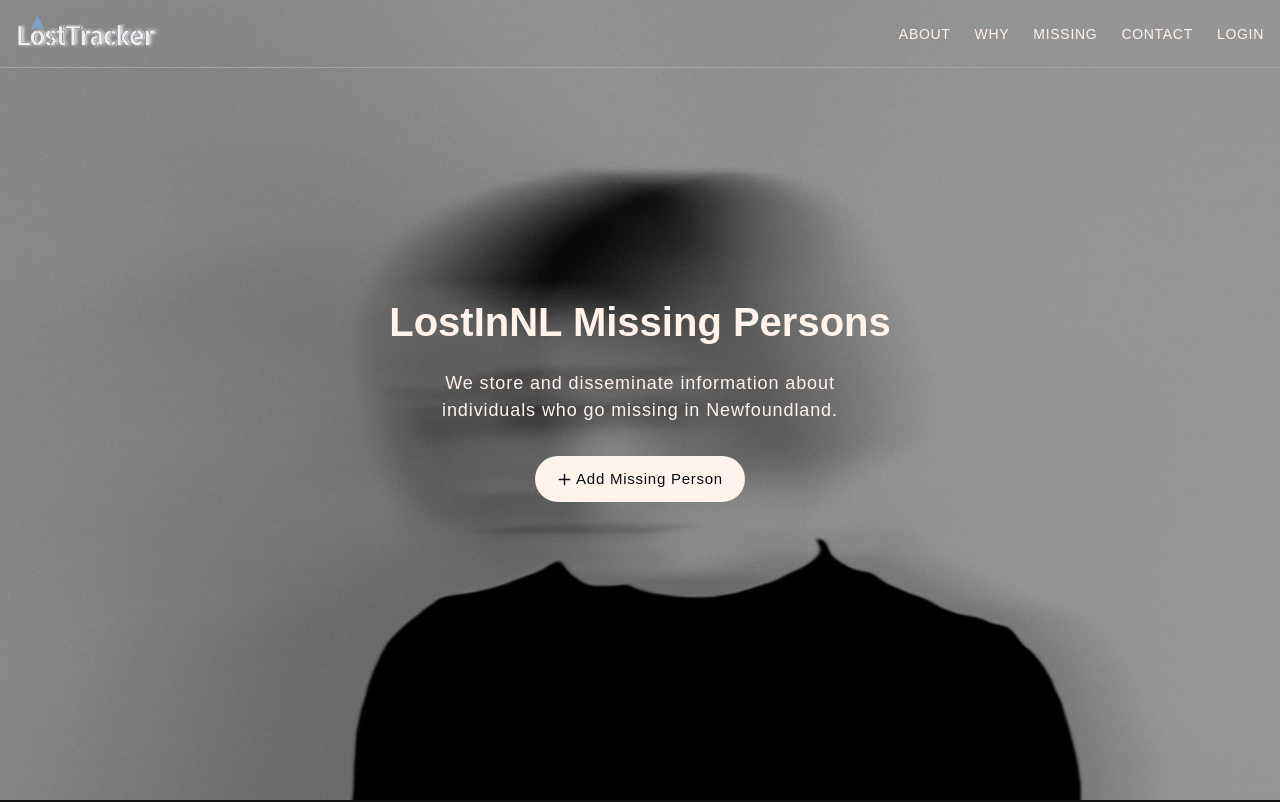
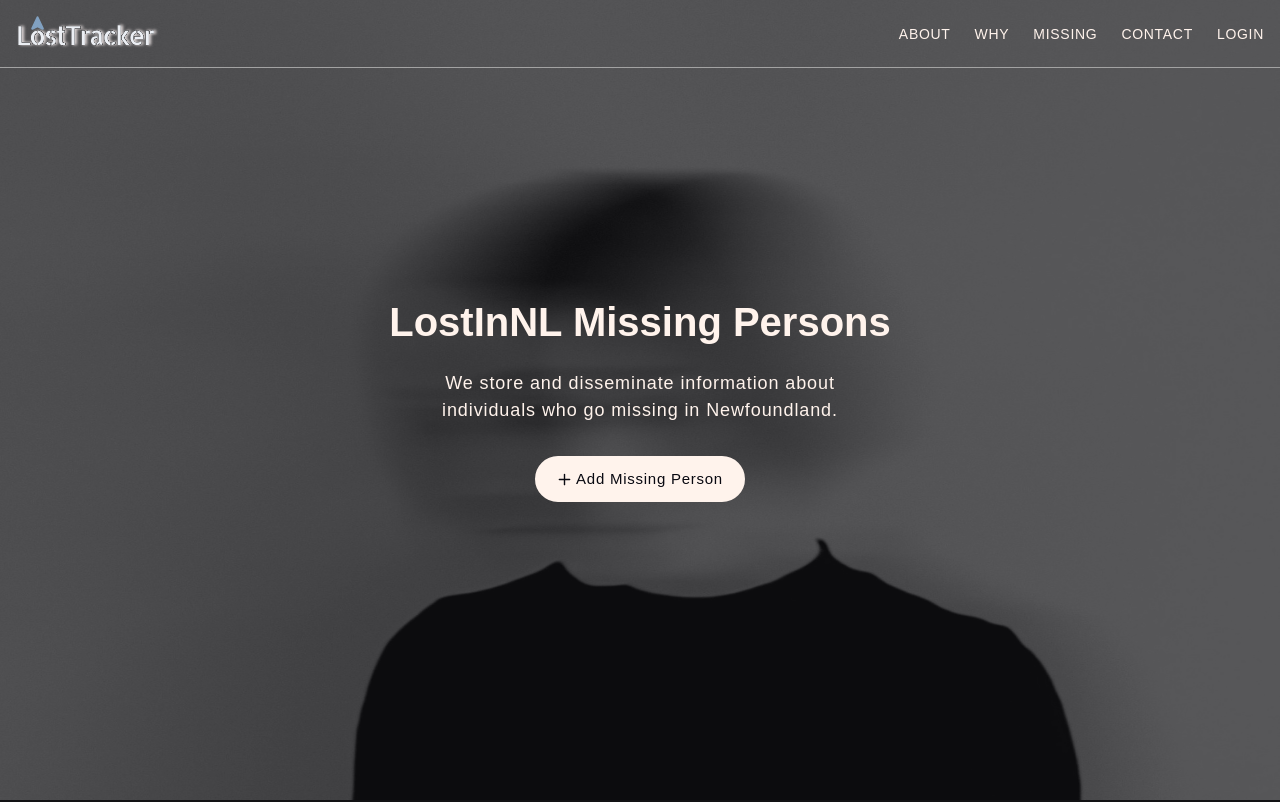
Before and after one commit to joujou144/missing-persons-homepage, a Next.js app: page / in a window 1280 px wide. Shown: the top 802 px of the page. Built offline with nearby package versions, Linux system fonts and the light colour scheme; a web font is replaced by a local one.

Commit message:
change button onclick routing

```diff
--- a/app/Hero.tsx
+++ b/app/Hero.tsx
@@ -3,16 +3,12 @@
 import { HERO_HEADLINE, HERO_SUBTEXT } from "@/constant";
 import Image from "next/image";
 import Button from "../components/Button";
+import Link from "next/link";
 
 const Hero = () => {
-  // TODO: add routing on click
-  const handleClick = () => {
-    console.log("click");
-  };
-
   return (
     <section className="xl-container text-cream relative flex items-center justify-center h-svh lg:h-screen">
-      <div className="z-10 absolute inset-0 bg-black opacity-40 " />
+      <div className="z-10 absolute inset-0 bg-gray-200 opacity-70 " />
       <Image src="/hero.jpg" alt="background image" fill />
       <div className="mx-4 w-fit flex flex-col items-start gap-6 lg:items-center lg:text-center lg:mx-auto">
         <h1 className="z-20 bold-20 min-[380px]:bold-24 md:bold-32 xl:bold-40">
@@ -21,13 +17,18 @@ const Hero = () => {
         <p className="z-20 text-[14px] md:text-[18px] max-w-xs md:max-w-md lg:max-w-[55%] content-font tracking-wider font-light">
           {HERO_SUBTEXT}
         </p>
+        <Link
+          href="https://react-losttracker.vercel.app"
+          target="_blank"
+          rel="noopener noreferrer"
+        >
           <Button
             icon
             label="Add Missing Person"
             type="button"
             className="z-20 text-center mt-2"
-          onClick={handleClick}
           />
+        </Link>
       </div>
     </section>
   );
--- a/app/Why.tsx
+++ b/app/Why.tsx
@@ -14,6 +14,7 @@ import Image from "next/image";
 import Button from "../components/Button";
 import Heading from "../components/Heading";
 import MissingPersons from "../components/MissingPersons";
+import Link from "next/link";
 
 const Why = () => {
   return (
@@ -73,14 +74,18 @@ export const CallToAction = () => {
           height={100}
           className="w-auto h-auto"
         />
+        <Link
+          href="https://react-losttracker.vercel.app"
+          target="_blank"
+          rel="noopener noreferrer"
+        >
           <Button
             icon
             type="button"
             label="Add Missing Person"
             className="lg:order-first"
-          onClick={() => console.log("clicked")}
-          // TODO: add routing
           />
+        </Link>
       </div>
     </div>
   );
```
Lines whose indentation alone changed are shown as unchanged.
